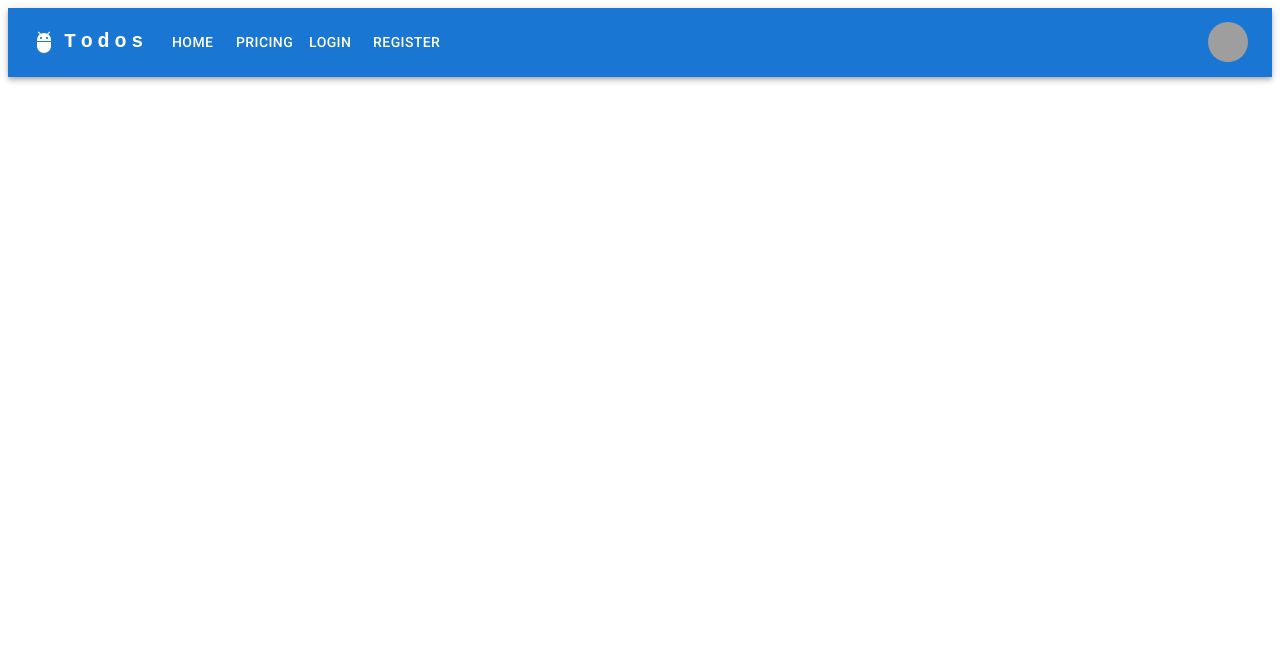
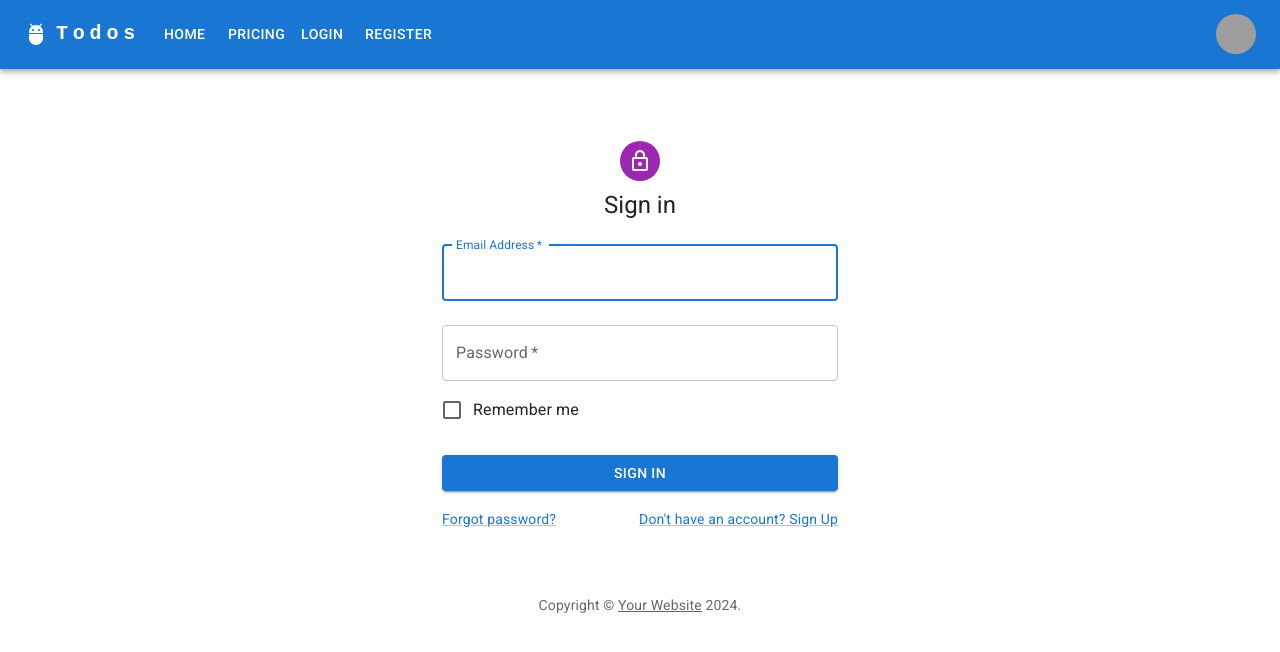
Before and after one commit to ivailopapazov/react-router-workshop-august-2024, a React (Vite) app: page /login in a window 1280 px wide. Shown: the top 652 px of the page. Built offline with nearby package versions, Linux system fonts and the light colour scheme; grey boxes are pictures that could not be loaded.

Commit message:
Add login page

```diff
--- a/src/App.jsx
+++ b/src/App.jsx
@@ -3,6 +3,7 @@
 import Header from "./components/Header"
 import Home from './components/Home';
 import Pricing from './components/Pricing';
+import Login from './components/Login';
 
 function App() {
     return (
@@ -12,6 +13,7 @@
             <Routes>
                 <Route path='/' element={<Home />} />
                 <Route path='/pricing' element={<Pricing />} />
+                <Route path='/login' element={<Login />} />
             </Routes>
         </>
     )
--- /dev/null
+++ b/src/components/Login.jsx
@@ -0,0 +1,106 @@
+import * as React from 'react';
+
+import Avatar from '@mui/material/Avatar';
+import Button from '@mui/material/Button';
+import CssBaseline from '@mui/material/CssBaseline';
+import TextField from '@mui/material/TextField';
+import FormControlLabel from '@mui/material/FormControlLabel';
+import Checkbox from '@mui/material/Checkbox';
+import Link from '@mui/material/Link';
+import Grid from '@mui/material/Grid';
+import Box from '@mui/material/Box';
+import LockOutlinedIcon from '@mui/icons-material/LockOutlined';
+import Typography from '@mui/material/Typography';
+import Container from '@mui/material/Container';
+
+export default function Login() {
+    const handleSubmit = (event) => {
+        event.preventDefault();
+        const data = new FormData(event.currentTarget);
+        console.log({
+            email: data.get('email'),
+            password: data.get('password'),
+        });
+    };
+
+    return (
+        <Container component="main" maxWidth="xs">
+            <CssBaseline />
+            <Box
+                sx={{
+                    marginTop: 8,
+                    display: 'flex',
+                    flexDirection: 'column',
+                    alignItems: 'center',
+                }}
+            >
+                <Avatar sx={{ m: 1, bgcolor: 'secondary.main' }}>
+                    <LockOutlinedIcon />
+                </Avatar>
+                <Typography component="h1" variant="h5">
+                    Sign in
+                </Typography>
+                <Box component="form" onSubmit={handleSubmit} noValidate sx={{ mt: 1 }}>
+                    <TextField
+                        margin="normal"
+                        required
+                        fullWidth
+                        id="email"
+                        label="Email Address"
+                        name="email"
+                        autoComplete="email"
+                        autoFocus
+                    />
+                    <TextField
+                        margin="normal"
+                        required
+                        fullWidth
+                        name="password"
+                        label="Password"
+                        type="password"
+                        id="password"
+                        autoComplete="current-password"
+                    />
+                    <FormControlLabel
+                        control={<Checkbox value="remember" color="primary" />}
+                        label="Remember me"
+                    />
+                    <Button
+                        type="submit"
+                        fullWidth
+                        variant="contained"
+                        sx={{ mt: 3, mb: 2 }}
+                    >
+                        Sign In
+                    </Button>
+                    <Grid container>
+                        <Grid item xs>
+                            <Link href="#" variant="body2">
+                                Forgot password?
+                            </Link>
+                        </Grid>
+                        <Grid item>
+                            <Link href="#" variant="body2">
+                                {"Don't have an account? Sign Up"}
+                            </Link>
+                        </Grid>
+                    </Grid>
+                </Box>
+            </Box>
+            <Copyright sx={{ mt: 8, mb: 4 }} />
+        </Container>
+    );
+}
+
+function Copyright(props) {
+    return (
+        <Typography variant="body2" color="text.secondary" align="center" {...props}>
+            {'Copyright © '}
+            <Link color="inherit" href="https://mui.com/">
+                Your Website
+            </Link>{' '}
+            {new Date().getFullYear()}
+            {'.'}
+        </Typography>
+    );
+}
```
